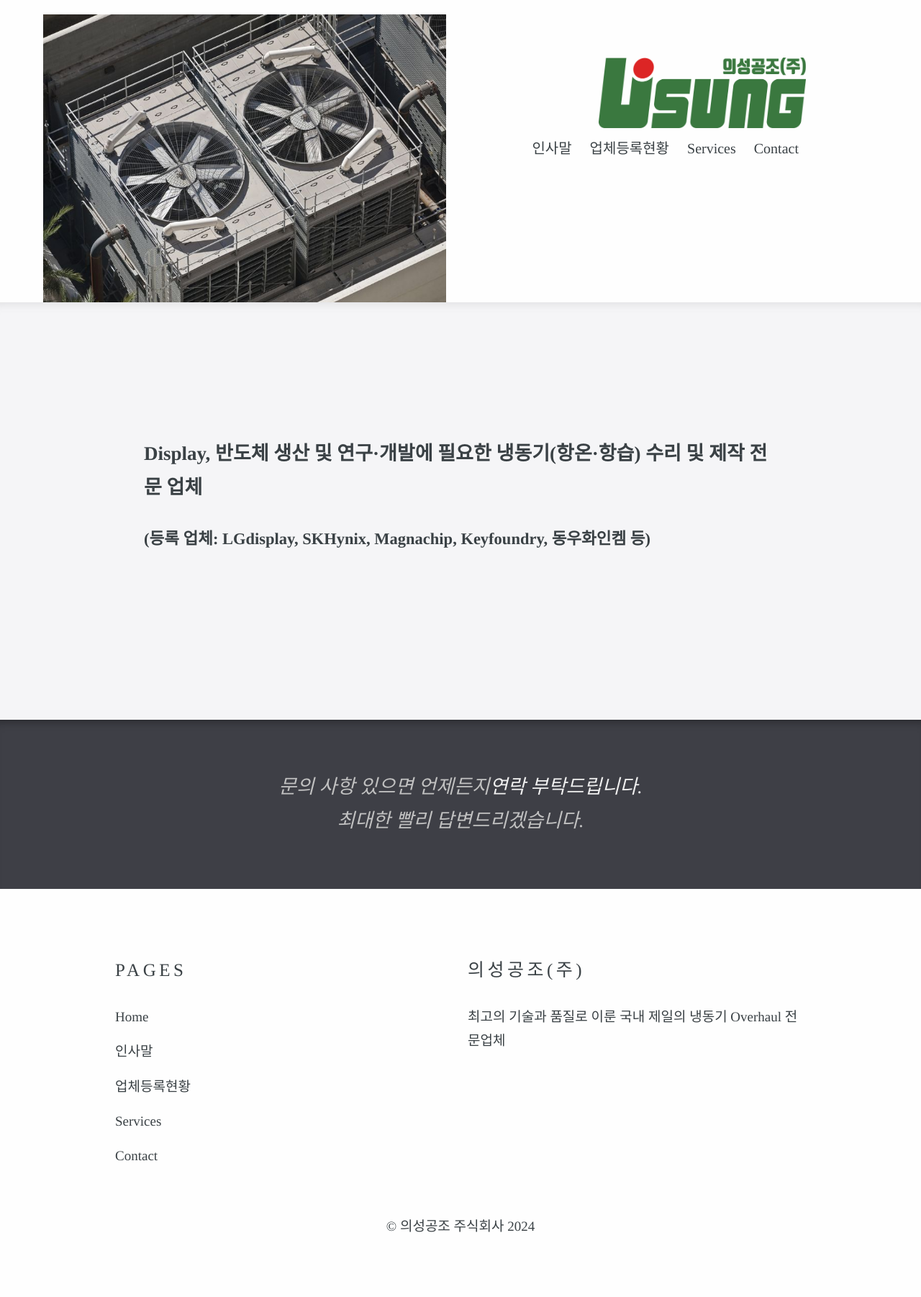
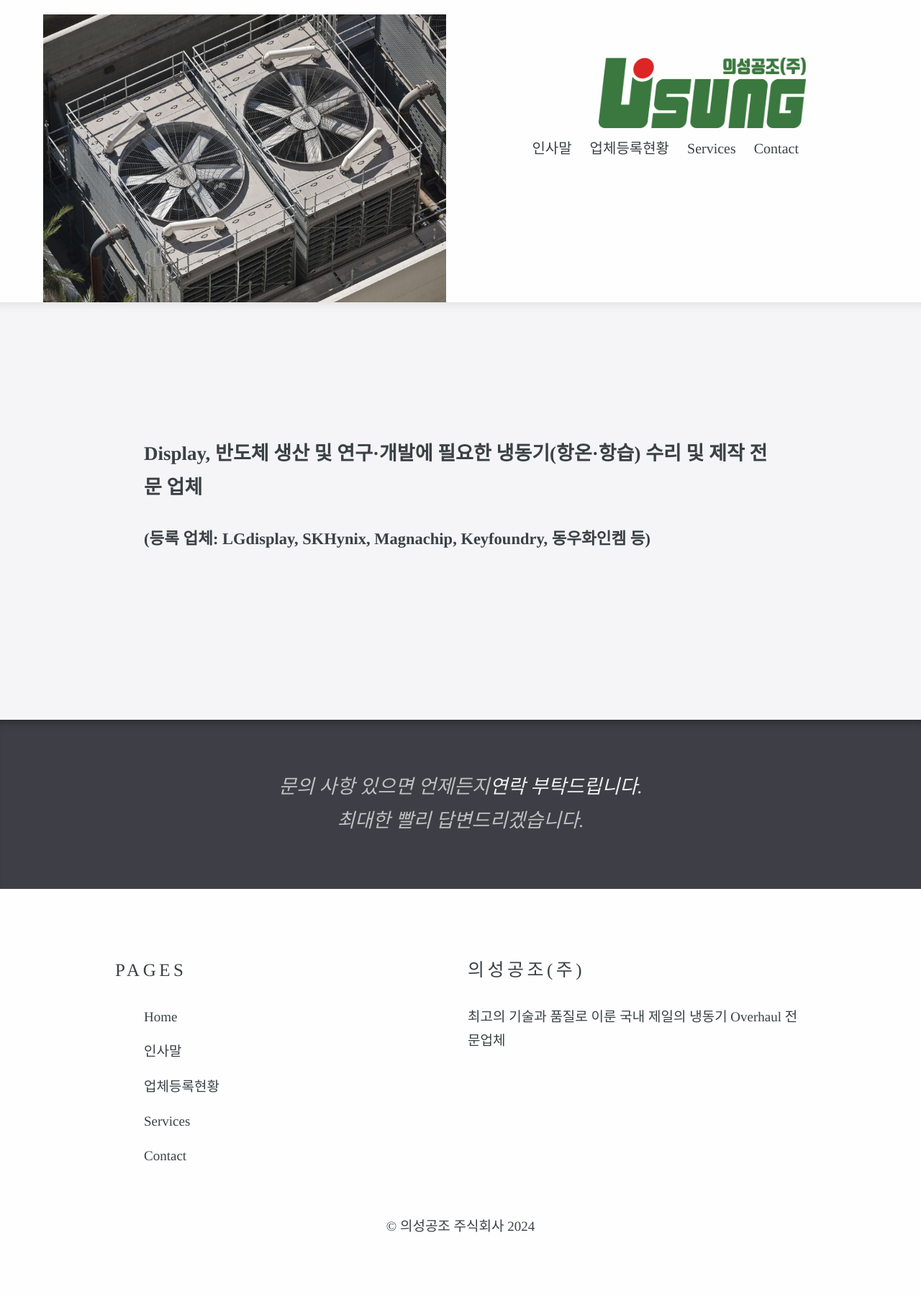
Before and after one commit to sangjoon6099/sangjoon6099.github.io, a Jekyll site: the page built from index.html, in a window 1280 px wide. Shown: the whole page at 72% size. Built offline with Jekyll 4.4.1, drawn with Linux system fonts in a browser that asks for light colours; some web fonts are replaced; the list of posts is cut into pages by our own code.

Commit message:
Update default.html

```diff
--- a/_layouts/default.html
+++ b/_layouts/default.html
@@ -56,14 +56,15 @@
 							<li>
 								<h2>{{ column.title }}</h2>
 							</li>
-							<nav>
 							{% for link in column.links %}
 							<li>
+							<ul>
 							<a {% if link.new_window %}target="_blank"{% endif %} href="{% include relative-src.html src=link.link %}">
 							{{ link.name }}</a>
+							</ul>
 							</li>
 							{% endfor %}
-							</nav>
+
 						</ul>
 					{% endfor %}
 
```
